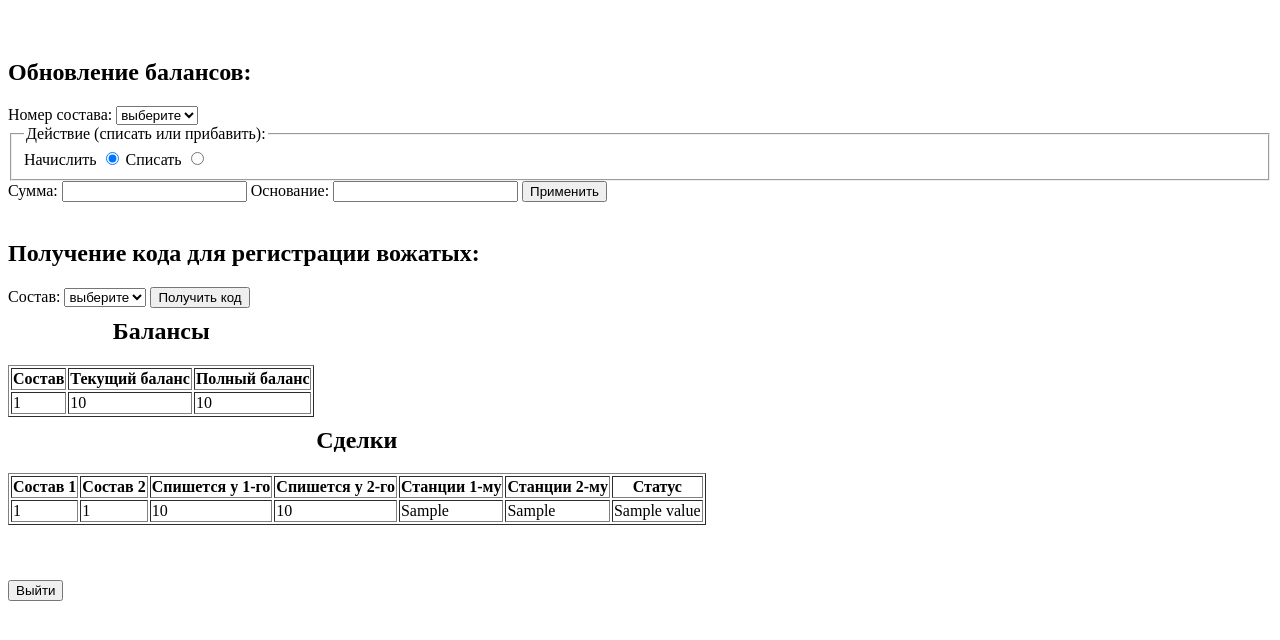
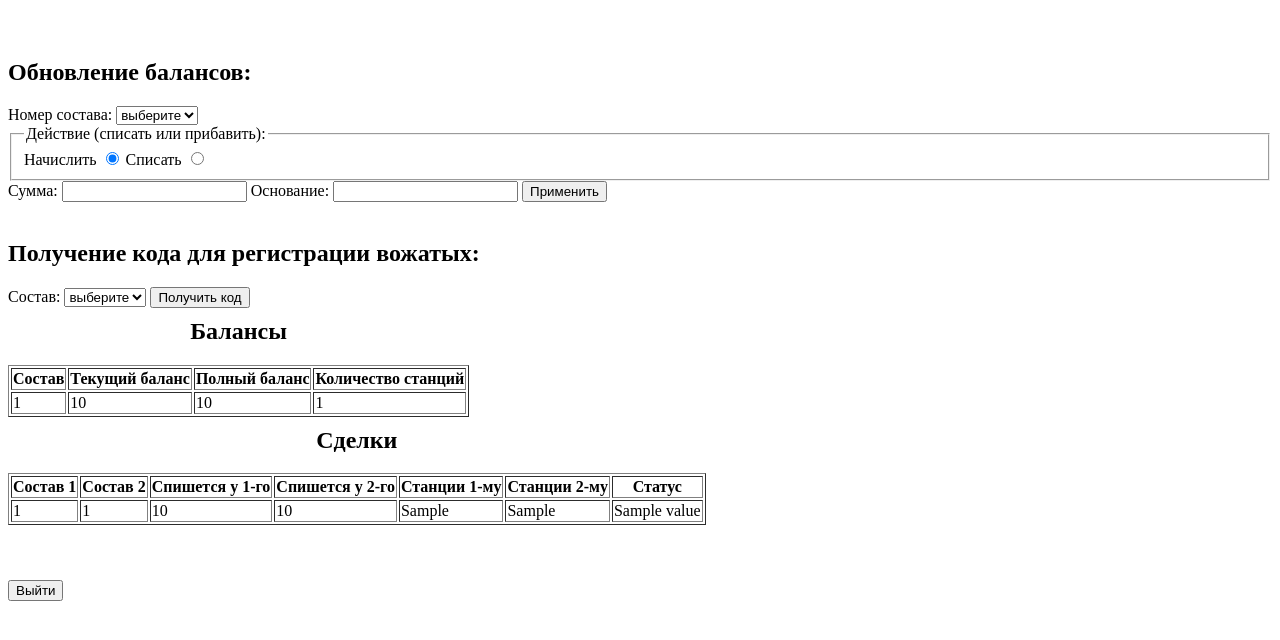
Before and after one commit to rufus20145/drugba-metro, a FastAPI app: template templates/profile/admin.html in a window 1280 px wide. Shown: the top 640 px of the page. Run offline with FastAPI, Linux system fonts and the light colour scheme; the template is opened without the code that fills it: most values are stand-ins (such as "Sample title", 1, 10 or a date in 2020); parts of the project's set-up code (start-up, migrations or seed data) failed here and were passed over.

Commit message:
Добавлено отображение в админке количества станций у каждого отряда

```diff
--- a/templates/profile/admin.html
+++ b/templates/profile/admin.html
@@ -115,12 +115,14 @@
         <th>Состав</th>
         <th>Текущий баланс</th>
         <th>Полный баланс</th>
+        <th>Количество станций</th>
       </tr>
       {% for squad in squads %}
         <tr>
           <td>{{ squad.number }}</td>
           <td>{{ '{:,}'.format(squad.wallet.current_balance).replace(',', ' ') }}</td>
           <td>{{ '{:,}'.format(squad.get_full_balance()).replace(',', ' ') }}</td>
+          <td>{{ squad.stations|length }}</td>
         </tr>
       {% endfor %}
     </table>
```
